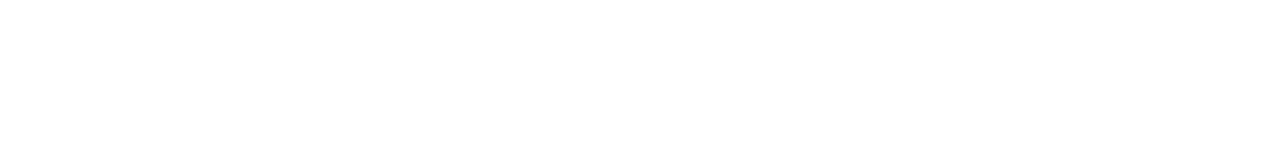
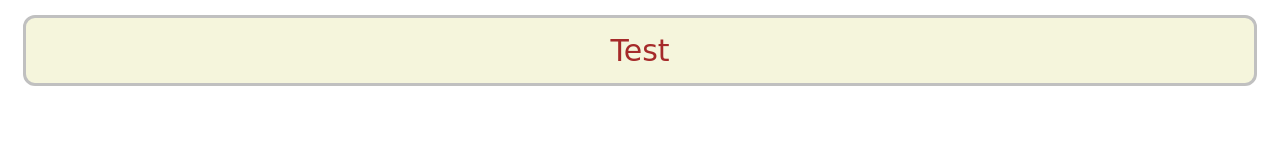
Before and after one commit to feras272/Project1_XO, a plain HTML site: page index.html in a window 1280 px wide. Drawn offline with nearby package versions, Linux system fonts and the light colour scheme.

Commit message:
connecting the jQuery in index.html to the project and test it in main.js

```diff
--- a/index.html
+++ b/index.html
@@ -6,8 +6,18 @@
     <meta http-equiv="X-UA-Compatible" content="IE=edge">
     <meta name="viewport" content="width=device-width, initial-scale=1.0">
     <title>Document</title>
+    <link rel="stylesheet" href="style.css">
 </head>
 <body>
 
+    <p id="test">Test</p>
+
+    <script src="https://code.jquery.com/jquery-3.6.1.min.js"
+    integrity="sha256-o88AwQnZB+VDvE9tvIXrMQaPlFFSUTR+nldQm1LuPXQ="
+    crossorigin="anonymous">
+    </script>
+
+    <script src="main.js"></script>
+
 </body>
 </html>
--- a/main.js
+++ b/main.js
@@ -0,0 +1,9 @@
+console.log('Tuwaiq Academy - JavaScript')
+
+console.log('Week 4 Day 4 - Project 1 XO')
+
+$(document).ready(function () {
+
+    console.log($(this));
+
+})
--- a/style.css
+++ b/style.css
@@ -0,0 +1,11 @@
+#test {
+    color: brown;
+    font-size: 30px;
+    font-family: cursive;
+    margin: 15px;
+    border-radius: 12px;
+    border: 3px solid silver;
+    background-color: beige;
+    padding: 15px;
+    text-align: center;
+}
```
